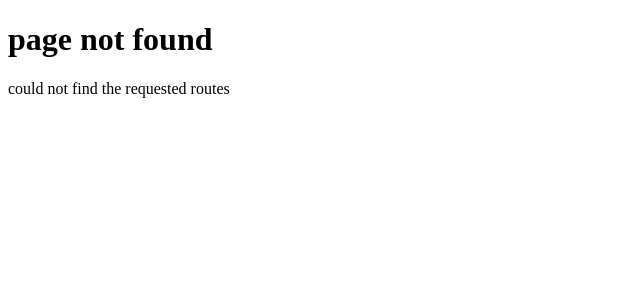
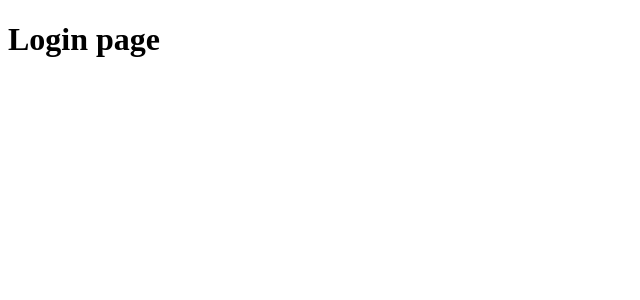
Before and after one commit to SimpleFlex/NEXTJS_TUTORIAL, a Next.js app: page /login in a window 1280 px wide. Before the commit this address had no page. Shown: the top 300 px of the page, without its empty margins (0-640 px from the left). Built offline with nearby package versions, Linux system fonts and the light colour scheme.

Commit message:
route grouping

```diff
--- /dev/null
+++ b/src/app/(auth)/login/page.tsx
@@ -0,0 +1,7 @@
+export default function login() {
+  return (
+    <>
+      <h1>Login page</h1>
+    </>
+  );
+}
```
Also changed, not shown: src/app/(auth)/forgot-password/page.tsx (added, +7 -0 lines), src/app/(auth)/register/page.tsx (added, +7 -0 lines).
